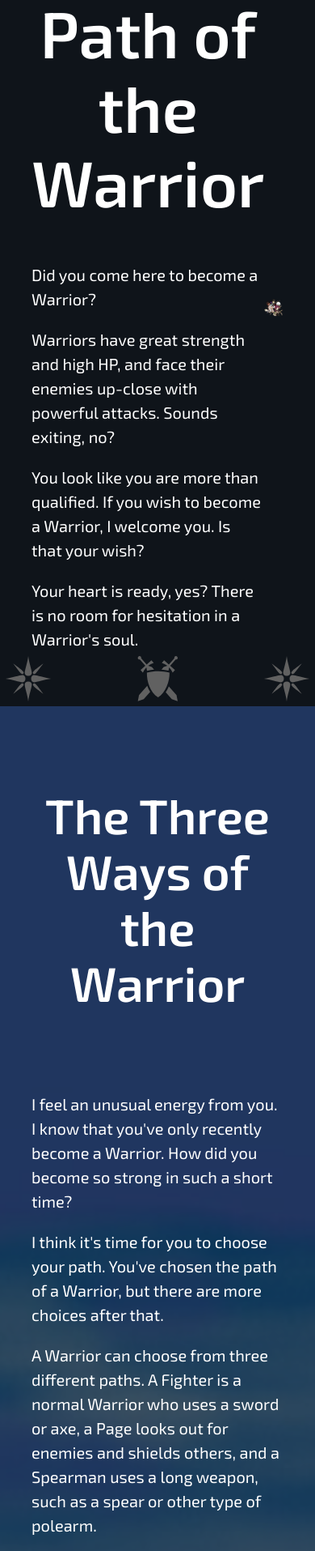
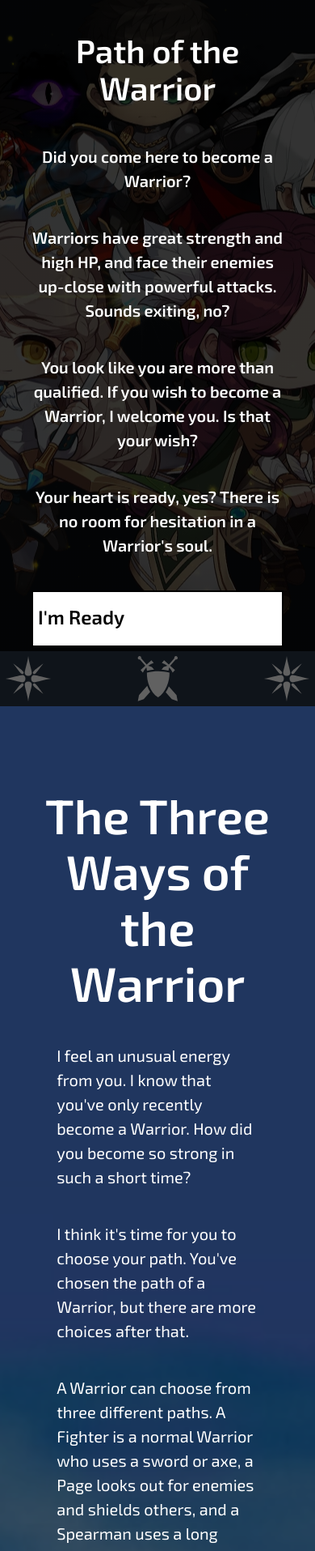
Before and after one commit to MandeepKMann/mandeepMannProjectThree, a React (Create React App) app: page / in a window 390 px wide. Shown: the part 40-1955 px from the top of the page at 81% size. Built offline with nearby package versions, Linux system fonts and the light colour scheme; no server answers; the database is empty.

Commit message:
header and info media queries done

```diff
--- a/package.json
+++ b/package.json
@@ -10,6 +10,7 @@
     "react": "^18.2.0",
     "react-dom": "^18.2.0",
     "react-icons": "^4.7.1",
+    "react-router-dom": "^6.4.4",
     "react-scripts": "5.0.1",
     "sweetalert2": "^11.6.15",
     "sweetalert2-react-content": "^5.0.7",
--- a/src/App.css
+++ b/src/App.css
@@ -79,58 +79,6 @@ p {
     align-items: center;
 }
 
-h1 {
-    text-align: center;
-}
-
-header {
-    height: 100vh;
-    background: #0F141A;
-}
-
-.headerContent {
-    display: flex;
-    justify-content: space-evenly;
-    align-items: center;
-    flex-direction: row;
-    flex-wrap: nowrap;
-    height: 100vh;
-}
-
-h1 {
-    color: white;
-    font-size: 4rem;
-}
-
-.backgroundImage img {
-    max-width: 100%;
-}
-
-.information {
-    background:
-        linear-gradient(
-            rgba(0, 0, 0, 0.6),
-            rgba(0, 0, 0, 0.6)
-            ),
-        url(./assets/perionBackground.jpg) no-repeat center;
-    background-size: cover;
-    padding: 100px 0 100px 0;
-}
-
-.infoTitle {
-    margin-top: 0px;
-    margin-bottom: 100px;
-    font-size: 3rem;
-}
-
-.warriorsInfo {
-    display: flex;
-    flex-direction: row;
-    justify-content: center;
-    flex-wrap: wrap;
-    gap: 40px;
-}
-
 .pastCharactersSection {
     background:
         linear-gradient(rgba(0, 0, 0, 0.6),
--- /dev/null
+++ b/src/Header.css
@@ -0,0 +1,95 @@
+header {
+    height: 100vh;
+    background: #0F141A;
+}
+
+header button {
+    width: 50%;
+}
+
+.headerFlex {
+    display: flex;
+    flex-direction: column;
+    padding-top: 2%;
+}
+
+.headerContent {
+    display: flex;
+    justify-content: space-evenly;
+    align-items: center;
+    flex-direction: row;
+    flex-wrap: nowrap;
+    height: 80vh;
+}
+
+.title {
+    color: white;
+    font-size: 4rem;
+    text-align: center;
+}
+
+.backgroundImage img {
+    max-width: 100%;
+}
+
+
+@media (max-width: 1150px) {
+    header {
+        display: flex;
+
+        background:
+                linear-gradient(
+                    rgba(0, 0, 0, 0.8),
+                    rgba(0, 0, 0, 0.8)),
+                url(./assets/explorers.png) no-repeat center,
+                #0F141A;
+            background-size: 50% cover;
+    }
+    .headerContent {
+        flex-direction: column;
+        font-weight: bold;
+        justify-content: center;
+    }
+
+    .headerContent .textContainer {
+        display: flex;
+        flex-direction: column;
+        align-items: center;
+    }
+
+    .headerContent p {
+        width: 60%;
+    }
+
+    .headerContent img {
+        display: none;
+    }
+
+    header button {
+        width: 50%;
+        margin: 0 auto;
+    }
+}
+
+@media (max-width: 800px) {
+    .headerContent p {
+        width: 100%;
+        text-align: center;
+    }
+}
+
+@media (max-width: 550px) {
+    .headerFlex {
+        padding-top: 20%;
+    }
+    .title {
+        font-size: 2rem;
+    }
+
+    header button {
+        width: 100%;
+        font-size: 1.2rem;
+        line-height: 2.5;
+        margin-top: 10%;
+    }
+}
--- a/src/Header.js
+++ b/src/Header.js
@@ -1,4 +1,4 @@
-import './App.css';
+import './Header.css';
 
 import explorers from './assets/explorers.png';
 
@@ -6,9 +6,10 @@ const Header = () => {
     return (
         <header>
                 <div className="wrapper">
+                    <div className="headerFlex">
                         <div className="headerContent">
                             <div className="textContainer">
-                        <h1>Path of the Warrior</h1>
+                            <h1 className="title">Path of the Warrior</h1>
                             <p>Did you come here to become a Warrior?</p>
                             <p>Warriors have great strength and high HP, and face their enemies up-close with powerful attacks. Sounds exiting, no?</p>
                             <p>You look like you are more than qualified. If you wish to become a Warrior, I welcome you. Is that your wish?</p>
@@ -18,6 +19,9 @@ const Header = () => {
                                 <img src={explorers} alt="Five explorers with different classes (mage, thief, pirate, warrior, archer)" />
                             </div>
                         </div>
+                        <button className='scrollDown'>I'm Ready</button>
+
+                    </div>
                 </div>
             </header>
     )
--- a/src/WarriorInfo.css
+++ b/src/WarriorInfo.css
@@ -1,4 +1,39 @@
-.subClassInfo {
+.information {
+    background:
+        linear-gradient(rgba(0, 0, 0, 0.6),
+            rgba(0, 0, 0, 0.6)),
+        url(./assets/perionBackground.jpg) no-repeat center;
+    background-size: cover;
+    padding: 100px 0 100px 0;
+}
+
+.warriorsInfo {
+    display: flex;
+    flex-direction: row;
+    justify-content: center;
+    flex-wrap: wrap;
+    gap: 40px;
+    padding-left: 0px;
+}
+
+
+.info {
+    display: flex;
+    flex-direction: column;
+    align-items: center;
+}
+
+.infoTitle {
+    margin-top: 0px;
+    margin-bottom: 20px;
+    font-size: 3rem;
+}
+
+.info p {
+    width: 80%;
+}
+
+.subClassLi {
     display: flex;
     flex-direction: column;
     align-items: center;
@@ -54,3 +89,18 @@ h4 {
     padding-left: 20px;
     color: white;
 }
+
+@media (max-width: 1600px) {
+    .warriorsInfo {
+        flex-direction: column;
+    }
+
+    .subClassLi {
+        width: 100%;
+    }
+
+    .subClassDescription,
+    .mainSkill p {
+        max-width: 100%;
+    }
+}
--- a/src/WarriorInfo.js
+++ b/src/WarriorInfo.js
@@ -7,17 +7,20 @@ const WarriorInfo = () => {
         <Fragment>
             <section className="information">
                 <div className="wrapper">
+                    <div className="info">
                         <h2 className='infoTitle'>The Three Ways of the Warrior</h2>
                         <p>I feel an unusual energy from you. I know that you've only recently become a Warrior. How did you become so strong in such a short time?</p>
                         <p>I think it's time for you to choose your path. You've chosen the path of a Warrior, but there are more choices after that.</p>
                         <p>A Warrior can choose from three different paths. A Fighter is a normal Warrior who uses a sword or axe, a Page looks out for enemies and shields others, and a Spearman uses a long weapon, such as a spear or other type of polearm.</p>
                         <p>What do you think? Are you ready for a second path?</p>
+
+                    </div>
                     <ul className='warriorsInfo'>
                         {warriors.map((subClass) => {
                             return (
+                                <Fragment>
+                                    <li key={subClass.id} className="subClassLi">
 
-                            <li key={subClass.id} className="subClassInfo">
-                                {/* Subclass Info */}
                                         <h2 className="subClassName">{subClass.class}</h2>
 
                                         <p className="subClassDescription">{subClass.description}</p>
@@ -25,8 +28,6 @@ const WarriorInfo = () => {
                                         <div className="imageContainer">
                                                 <img className="subClassImg" src={subClass.urlName} alt={`A cute little ${subClass.class}`} />
                                         </div>
-
-                                {/* Skill Info */}
                                         <div className="mainSkill">
                                             <div className="skillContainer">
                                                 <img src={subClass.mainAttack.urlName} alt={`Icon for ${subClass.mainAttack.skillName} skill`} />
@@ -35,6 +36,8 @@ const WarriorInfo = () => {
                                             <p className="skillInfo">{subClass.mainAttack.description}</p>
                                         </div>
                                     </li>
+                                </Fragment>
+
                             )
                         })}
                     </ul>
--- a/src/index.js
+++ b/src/index.js
@@ -3,12 +3,15 @@ import ReactDOM from 'react-dom/client';
 import './index.css';
 import App from './App';
 import reportWebVitals from './reportWebVitals';
+import { BrowserRouter } from 'react-router-dom';
 
 const root = ReactDOM.createRoot(document.getElementById('root'));
 root.render(
-  <React.StrictMode>
-    <App />
-  </React.StrictMode>
+    <React.StrictMode>
+        <BrowserRouter>
+            <App />
+        </BrowserRouter>
+    </React.StrictMode>
 );
 
 // If you want to start measuring performance in your app, pass a function
--- a/src/warriors.js
+++ b/src/warriors.js
@@ -31,7 +31,7 @@ const warriors = [
             urlName: ragingBlow,
             effect: "assets/warriors/ragingBlowEffect.gif",
             effectName: ragingBlowEffect,
-            description: "Attack multiple enemies in front of you multiple times in a row. The last attack will be a critical hit. When your Combo is fully charged, the skill is enhanced. In addition, enhances Aura Blade."
+            description: "Attack multiple enemies in front of you multiple times in a row. The last attack will be a critical hit. When your Combo is fully charged, the skill is enhanced."
             }
     },
     {
@@ -54,7 +54,7 @@ const warriors = [
             urlName: divineStigma,
             effect: "./assets/warriors/divineStigmaEffect.gif",
             effectName: divineStigmaEffect,
-            description: "Summon a more powerful divine hammer. Divine Charge's damage and range are increased, and Divine Stigma can be used at certain intervals. When Divine Stigma is used, a stigma of light is engraved at the location of the attack, and after a certain period of time, the stigma explodes to attack enemies in a wide range. Party members bonded with Holy Unity will not activate the stigma explosion."
+            description: "Summon a more powerful divine hammer. When Divine Stigma is used, a stigma of light is engraved at the location of the attack, and after a certain period of time, the stigma explodes to attack enemies in a wide range."
             }
     },
     {
```
Also changed, not shown: src/App.js (+12 -2 lines), 1 other file (tests, documents, lock files or other folders). Lines whose indentation alone changed are shown as unchanged.
